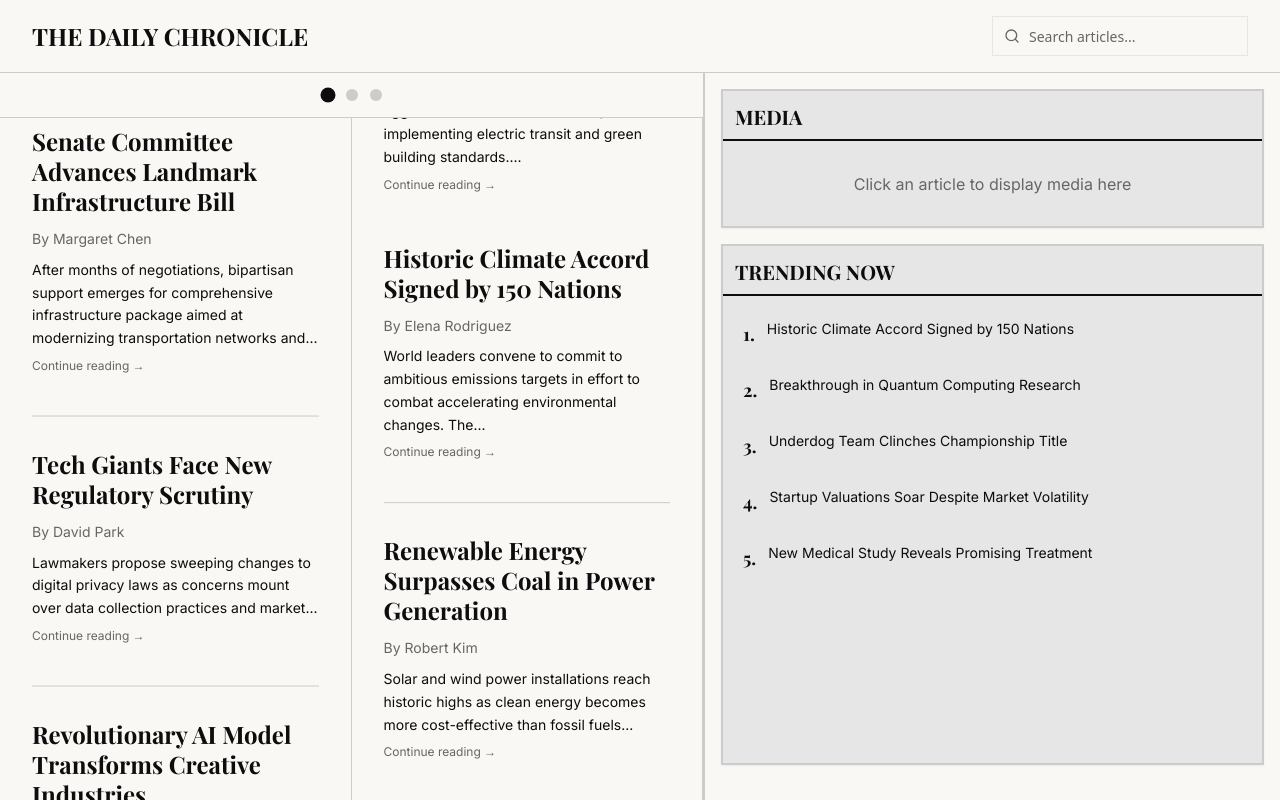
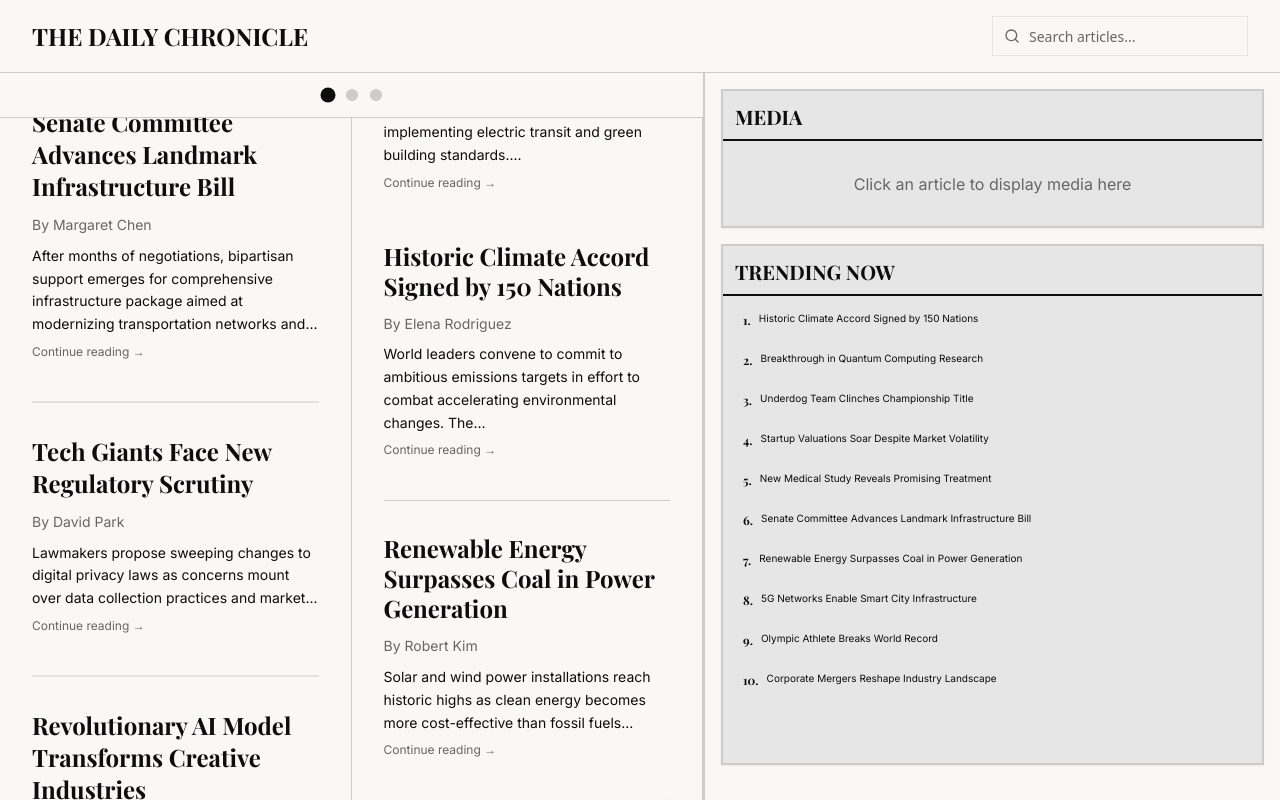
Before and after one commit to garridowesley12-prog/newsy-web-pages-44281-99867-77719-93006, a React (Vite) app: page / in a window 1280 px wide. Built offline with nearby package versions, Linux system fonts and the light colour scheme; the HTML template or start-up script is replaced by a standard one.

Commit message:
Fix: Adjust column categories, trending articles, and media autoplay

```diff
--- a/src/data/articles.json
+++ b/src/data/articles.json
@@ -338,6 +338,61 @@
         "Clinical trials show remarkable results for novel therapy targeting previously untreatable conditions, offering hope to millions of patients worldwide.",
         "The treatment has shown minimal side effects while demonstrating significant efficacy across diverse patient populations."
       ]
+    },
+    {
+      "title": "Senate Committee Advances Landmark Infrastructure Bill",
+      "category": "Politics",
+      "categoryColor": "secondary",
+      "author": "Margaret Chen",
+      "date": "2025-10-14",
+      "videoId": "dQw4w9WgXcQ",
+      "content": [
+        "After months of negotiations, bipartisan support emerges for comprehensive infrastructure package aimed at modernizing transportation networks and creating thousands of new jobs across the country."
+      ]
+    },
+    {
+      "title": "Renewable Energy Surpasses Coal in Power Generation",
+      "category": "Climate",
+      "categoryColor": "secondary",
+      "author": "Robert Kim",
+      "date": "2025-10-14",
+      "videoId": "dQw4w9WgXcQ",
+      "content": [
+        "Solar and wind power installations reach historic highs as clean energy becomes more cost-effective than fossil fuels in most markets."
+      ]
+    },
+    {
+      "title": "5G Networks Enable Smart City Infrastructure",
+      "category": "Technology",
+      "categoryColor": "secondary",
+      "author": "Dr. James Mitchell",
+      "date": "2025-10-14",
+      "videoId": "dQw4w9WgXcQ",
+      "content": [
+        "High-speed wireless connectivity transforms urban management with real-time data analytics for traffic, utilities, and emergency services."
+      ]
+    },
+    {
+      "title": "Olympic Athlete Breaks World Record",
+      "category": "Sports",
+      "categoryColor": "secondary",
+      "author": "Jessica Martinez",
+      "date": "2025-10-14",
+      "videoId": "dQw4w9WgXcQ",
+      "content": [
+        "Track and field sensation achieves unprecedented time in 100-meter sprint, breaking a record that stood for over a decade."
+      ]
+    },
+    {
+      "title": "Corporate Mergers Reshape Industry Landscape",
+      "category": "Business",
+      "categoryColor": "secondary",
+      "author": "Michelle Lee",
+      "date": "2025-10-14",
+      "videoId": "dQw4w9WgXcQ",
+      "content": [
+        "Major consolidation wave transforms competitive dynamics as companies seek scale advantages in global marketplace."
+      ]
     }
   ]
 }
--- a/src/pages/Index.tsx
+++ b/src/pages/Index.tsx
@@ -12,7 +12,7 @@ import articlesData from "@/data/articles.json";
 const YouTubeEmbed = ({ videoId }: { videoId: string }) => (
   <div className="relative w-full aspect-video rounded overflow-hidden my-4 border border-border">
     <iframe
-      src={`https://www.youtube.com/embed/${videoId}`}
+      src={`https://www.youtube.com/embed/${videoId}?autoplay=1`}
       title="YouTube video player"
       allow="accelerometer; autoplay; clipboard-write; encrypted-media; gyroscope; picture-in-picture"
       allowFullScreen
@@ -267,8 +267,8 @@ const Index = () => {
                   style={pausedColumns.has(column.id) ? { animation: 'none' } : undefined}
                 >
                   {/* Category Header */}
-                  <div className="mb-8 pb-4 border-b-2 border-border sticky top-0 bg-background z-10">
-                    <h2 className="font-headline font-bold text-3xl uppercase tracking-wide">
+                  <div className="mb-8 pb-4 border-b-2 border-border sticky top-0 bg-background/95 backdrop-blur supports-[backdrop-filter]:bg-background/60 z-10">
+                    <h2 className="font-headline font-bold text-xs uppercase tracking-wide">
                       {column.category}
                     </h2>
                   </div>
@@ -322,7 +322,7 @@ const Index = () => {
                             }
                           }}
                         >
-                          <h3 className={`font-headline font-bold leading-tight mb-3 text-2xl`}>
+                          <h3 className={`font-headline font-bold leading-tight mb-3 text-base sm:text-lg md:text-xl lg:text-2xl`}>
                             {article.title}
                           </h3>
                           <p className="text-sm font-body leading-relaxed text-muted-foreground mb-2">
@@ -496,7 +496,7 @@ const Index = () => {
             onMouseLeave={() => setIsMediaHovered(false)}
           >
             <div className="flex items-center justify-between border-b-2 border-foreground pb-2 px-3 pt-3">
-              <h4 className="font-headline font-bold text-xl">
+              <h4 className="font-headline font-bold text-sm sm:text-base md:text-lg lg:text-xl">
                 MEDIA
               </h4>
               {mediaArticle && (
@@ -538,11 +538,11 @@ const Index = () => {
             onMouseEnter={() => setIsTrendingHovered(true)}
             onMouseLeave={() => setIsTrendingHovered(false)}
           >
-            <h4 className="font-headline font-bold text-xl mb-4 border-b-2 border-foreground pb-2 px-3 pt-3">
+            <h4 className="font-headline font-bold text-sm sm:text-base md:text-lg lg:text-xl mb-2 border-b-2 border-foreground pb-2 px-3 pt-3">
               TRENDING NOW
             </h4>
             <div className="px-3 pb-3 overflow-auto">
-              <ul className="space-y-3">
+              <ul className="space-y-2">
                 {articlesData.trending.map((item, index) => (
                   <li
                     key={index}
@@ -609,8 +609,8 @@ const Index = () => {
                       }
                     }}
                   >
-                    <span className="font-headline font-bold text-lg mr-3 text-primary">{index + 1}.</span>
-                    <span className="text-sm font-body leading-tight">{item.title}</span>
+                    <span className="font-headline font-bold text-xs mr-2 text-primary">{index + 1}.</span>
+                    <span className="text-[10px] font-body leading-tight">{item.title}</span>
                   </li>
                 ))}
               </ul>
```
